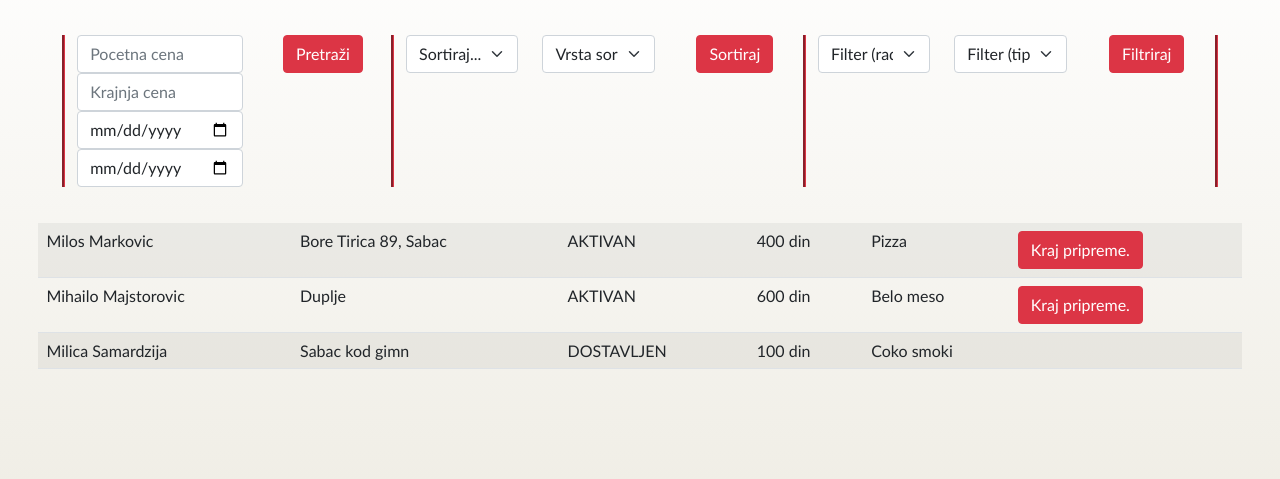
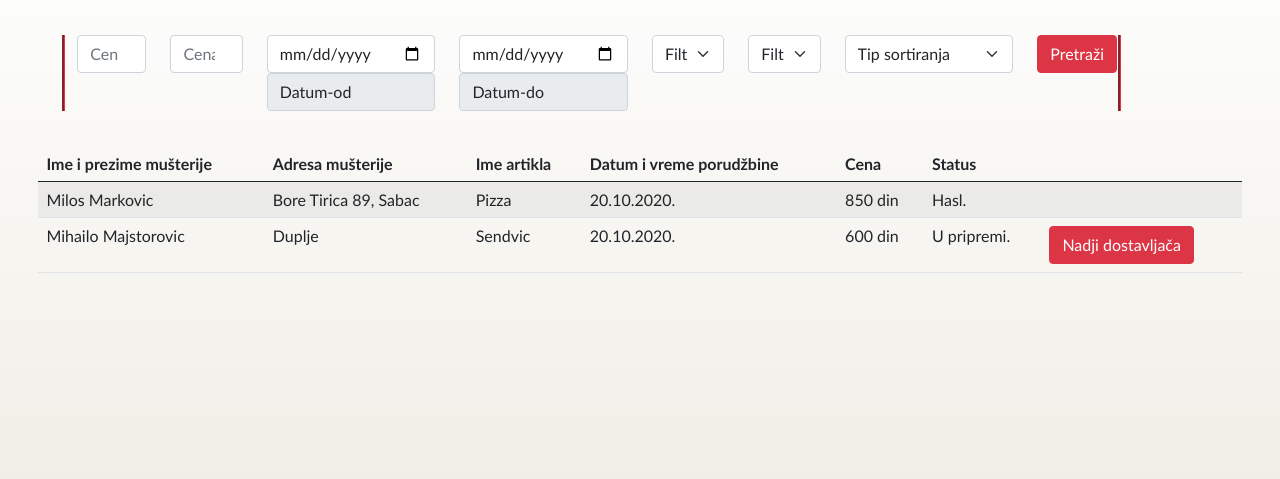
Before and after one commit to milosmarkovic1701/WebProjekat, a plain HTML site: page SparkWebShop/static/managerPage.html in a window 1280 px wide. Shown: the part 85-564 px from the top of the page. Drawn offline with nearby package versions, Linux system fonts and the light colour scheme.

Commit message:
Frontent
Doradjen frontend menadzera i uradjen frontend za dostavljaca.

```diff
--- a/SparkWebShop/static/managerPage.html
+++ b/SparkWebShop/static/managerPage.html
@@ -65,93 +65,99 @@
 
     <div class="tab-content" id="myTabContent">
       <div class="tab-pane fade show active" id="orders" role="tabpanel" aria-labelledby="all-orders-tab">
+        <div class="surface">
           <div class="container-fluid">
               <div class="row">
-            <div class="col col-md-2" style="border-left: #dc3545; border-left-style: groove;">
-              <input type="text" class="form-control" placeholder="Pocetna cena">
-              <input type="text" class="form-control" placeholder="Krajnja cena">
-              <input type="date" class="form-control" placeholder="Pocetni datum">
-              <input type="date" class="form-control" placeholder="Krajnji datum">
+
+                <div class="col col-sm-1" style="border-left: #dc3545; border-left-style: groove">
+                  <input type="number" min="0" max="10000" step="100" v-model="orderSearchQuery.priceDown" class="form-control" placeholder="Cena-od">
                 </div>
-            <div class="col">
-              <button type="button" class="btn btn-danger">Pretraži</button>
+                <div class="col col-sm-1">
+                  <input type="number" min="100" max="10000" step="100"v-model="orderSearchQuery.priceUp" class="form-control" placeholder="Cena-do">
                 </div>
-            <div class="col" style="border-left: #dc3545; border-left-style: groove;">
-              <select class="form-select" id="inputGroupSelect04">
-                <option value="" disabled selected>Sortiraj...</option>
-                <option value="1">Naziv</option>
-                <option value="2">Lokacija</option>
-                <option value="3">Prosečna ocena</option>
+                <div class="col col-sm-2">
+                  <input type="date" v-model="orderSearchQuery.dateDown" class="form-control" placeholder="Datum-od">
+                  <span class="input-group-text" id="basic-addon1">Datum-od</span>
+                </div>
+                <div class="col col-sm-2">
+                  <input type="date" v-model="orderSearchQuery.dateUp" class="form-control" placeholder="Datum-do">
+                  <span class="input-group-text" id="basic-addon1">Datum-do</span>
+                </div>
+                <div class="col col-sm-1">
+                  <select class="form-select" v-model="orderSearchQuery.filterType" id="inputGroupSelect04">
+                    <option value="" selected>Filter (tip)</option>
+                    <option value="roštilj">Roštilj</option>
+                    <option value="palačinke">Palačinke</option>
+                    <option value="krofne">Krofne</option>
+                    <option value="pekara">Pekara</option>
+                    <option value="poslastičarnica">Poslastičarnica</option>
+                    <option value="picerija">Picerija</option>
+                    <option value="italijanski">Italijanski</option>
+                    <option value="meksički">Meksički</option>
+                    <option value="kineski">Kineski</option>
+                    <option value="francuski">Francuski</option>
+                    <option value="japanski">Japanski</option>
+                    <option value="indijski">Indijski</option>
+                    <option value="turski">Turski</option>
+                    <option value="grčki">Grčki</option>
                   </select>
                 </div>
-            <div class="col">
-              <select class="form-select" id="inputGroupSelect04">
-                <option value="" disabled selected>Vrsta sortiranja</option>
-                <option value="1">Rastuće</option>
-                <option value="2">Opadajuće</option>
+                <div class="col col-sm-1">
+                  <select class="form-select" v-model="orderSearchQuery.filterStatus">
+                    <option value="" selected>Filter (status)</option>
+                    <option value="processing">U obradi</option>
+                    <option value="preparing">Priprema se</option>
+                    <option value="ready_to_deliver">Spremno za dostavu</option>
+                    <option value="in_transport">Dostavlja se</option>
+                    <option value="delivered">Dostavljeno</option>
+                    <option value="cancelled">Otkazano</option>
                   </select>
                 </div>
-            <div class="col">
-              <button type="button" class="btn btn-danger">Sortiraj</button>
-            </div>
-            <div class="col" style="border-left: #dc3545; border-left-style: groove;">
-              <select class="form-select" id="inputGroupSelect04">
-                <option value="" disabled selected>Filter (radno vreme)</option>
-                <option value="1">Otvoren</option>
-                <option value="2">Zatvoren</option>
+                <div class="col col-sm-2">
+                  <select class="form-select" v-model="orderSearchQuery.sort">
+                    <option value="" selected>Tip sortiranja</option>
+                    <option value="restoran_rastuce">Ime restorana (rastuće)</option>
+                    <option value="restoran_opadajuce">Ime restorana (opadajuće)</option>
+                    <option value="cena_rastuce">Cena (rastuće)</option>
+                    <option value="cena_opadajuce">Cena (opadajuće)</option>
+                    <option value="datum_rastuce">Datum (rastuće)</option>
+                    <option value="datum_opadajuce">Datum (opadajuće)</option>
                   </select>
                 </div>
-            <div class="col">
-              <select class="form-select" id="inputGroupSelect04">
-                <option value="" disabled selected>Filter (tip)</option>
-                <option value="1">Roštilj</option>
-                <option value="2">Palačinke</option>
-                <option value="3">Krofne</option>
-                <option value="4">Pekara</option>
-                <option value="5">Poslastičarnica</option>
-                <option value="6">Picerija</option>
-                <option value="7">Italijanski</option>
-                <option value="8">Meksički</option>
-                <option value="9">Kineski</option>
-                <option value="10">Francuski</option>
-                <option value="11">Japanski</option>
-                <option value="12">Indijski</option>
-                <option value="13">Turski</option>
-                <option value="14">Grčki</option>
-              </select>
+                <div class="col col-sm-1" style="border-right: #dc3545; border-right-style: groove">
+                  <button type="button" v-on:click="searchOrders()" class="btn btn-danger">Pretraži</button>
                 </div>
-            <div class="col" style="border-right: #dc3545; border-right-style: groove;">
-              <button type="button" class="btn btn-danger">Filtriraj</button>
+              <div class="row"></div>
             </div>
           </div>
-          <div class="row"></div>
-          <div class="row"></div>
         </div>
 
         <table class="table table-hover table-striped ">
+          <thead>
+              <th>Ime i prezime mušterije</th>
+              <th>Adresa mušterije</th>
+              <th>Ime artikla</th>
+              <th>Datum i vreme porudžbine</th>
+              <th>Cena</th>
+              <th colspan="2">Status</th>
+          </thead>
        <tbody>
        <tr>
        <td>Milos Markovic</td>
        <td>Bore Tirica 89, Sabac</td>
-                 <td>AKTIVAN</td>
-                 <td>400 din</td>
        <td>Pizza</td>
-                 <td><button type="button" class="btn btn-danger ">Kraj pripreme.</button></td>
+       <td>20.10.2020.</td>
+       <td>850 din</td>
+       <td colspan="2">Hasl.</td>
       </tr>
       <tr>
       <td>Mihailo Majstorovic</td>
       <td>Duplje</td>
-                <td>AKTIVAN</td>
+      <td>Sendvic</td>
+      <td>20.10.2020.</td>
       <td>600 din</td>
-                <td>Belo meso</td>
-                <td><button type="button" class="btn btn-danger">Kraj pripreme.</button></td>
-                </tr>
-                <tr>
-                <td>Milica Samardzija</td>
-                <td>Sabac kod gimn</td>
-                <td>DOSTAVLJEN</td>
-                <td>100 din</td>
-                <td colspan= "2">Coko smoki </td>
+      <td>U pripremi.</td>
+      <td><button type="button" class="btn btn-danger">Nadji dostavljača</button></td>
       </tr>
       </tbody>
       </table>
@@ -164,14 +170,27 @@
           <div class="container-fluid my-container">
             <div class="row my-row  justify-content-around">
               <table class="table table-hover table-striped ">
+                <thead>
+                    <th>Ime i prezime dostavljača</th>
+                    <th>Ime artikla</th>
+                    <th>Datum i vreme porudžbine</th>
+                    <th>Cena</th>
+                    <th></th>
+                </thead>
              <tbody>
              <tr>
-                    <td>Milos Markovic</td>
-                    <td>Bore Tirica 89, Sabac</td>
-                    <td>400 din</td>
+             <td>David Guetta</td>
              <td>Pizza</td>
+             <td>20.10.2020.</td>
+             <td>850 din</td>
              <td><button type="button" class="btn btn-success btn-sm">Prosledi porudžbinu.</button> <button type="button" class="btn btn-danger btn-sm">Odbij dostavljača.</button></td>
-
+            </tr>
+            <tr>
+            <td>Mihailo Majstorovic</td>
+            <td>Sendvic</td>
+            <td>20.10.2020.</td>
+            <td>600 din</td>
+            <td><button type="button" class="btn btn-success btn-sm">Prosledi porudžbinu.</button> <button type="button" class="btn btn-danger btn-sm">Odbij dostavljača.</button></td>
             </tr>
             </tbody>
             </table>
@@ -181,7 +200,7 @@
 
         <div class="tab-pane fade" id="aprove-comments" role="tabpanel" aria-labelledby="aprove-comments-tab">
 
-            <table class="table">
+          <table class="table table-hover table-striped ">
               <thead>
                 <tr>
                   <th>Korisničko ime</th>
@@ -215,7 +234,7 @@
         </div>
       <div class="tab-pane fade" id="comments" role="tabpanel" aria-labelledby="comments-tab">
         <div class="container-fluid">
-          <table class="table">
+          <table class="table table-hover table-striped ">
             <thead>
               <tr>
                 <th scope="col">Korisničko ime</th>
```
Also changed, not shown: SparkWebShop/static/deliverymanPage.html (+281 -0 lines). Lines whose indentation alone changed are shown as unchanged.
